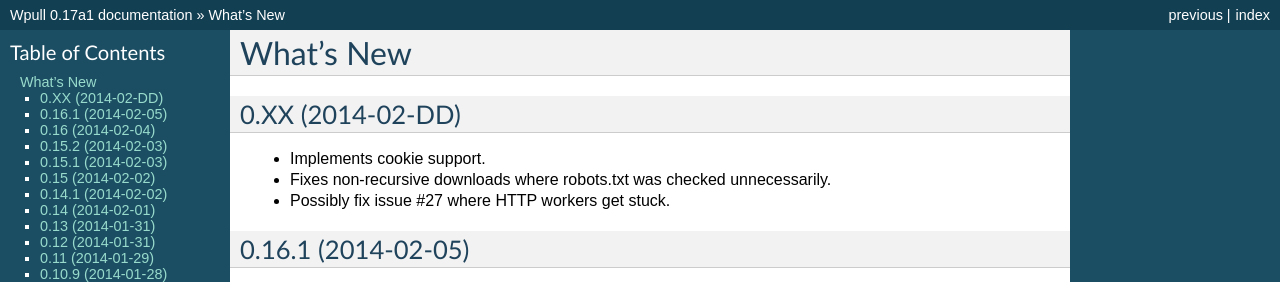
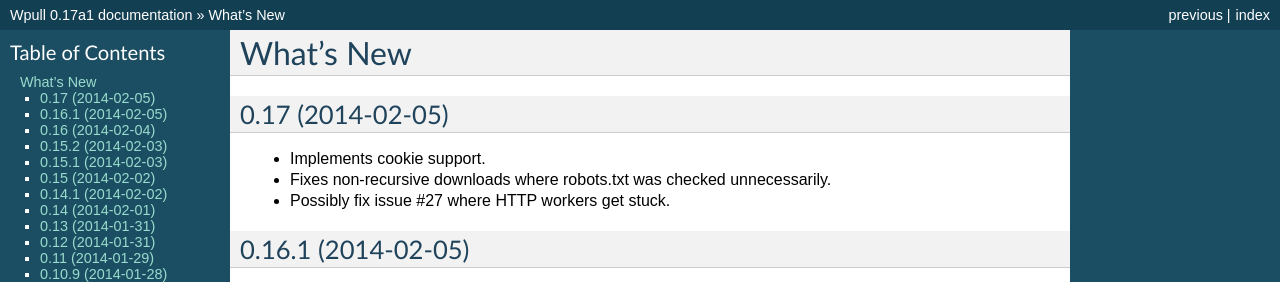
Before and after one commit to ArchiveTeam/wpull, a Sphinx documentation site: the page built from doc/changelog.rst, in a window 1280 px wide and 900 px high. Shown: the top 282 px of the window. Built offline with Sphinx 7.4.7, drawn with Linux system fonts in a browser that asks for light colours; pages that are not in the unit, such as notebooks, are missing from menus.

Commit message:
changelog: Updates latest to 0.17.

```diff
--- a/doc/changelog.rst
+++ b/doc/changelog.rst
@@ -2,7 +2,7 @@
 What's New
 ==========
 
-0.XX (2014-02-DD)
+0.17 (2014-02-05)
 =================
 
 * Implements cookie support.
```
